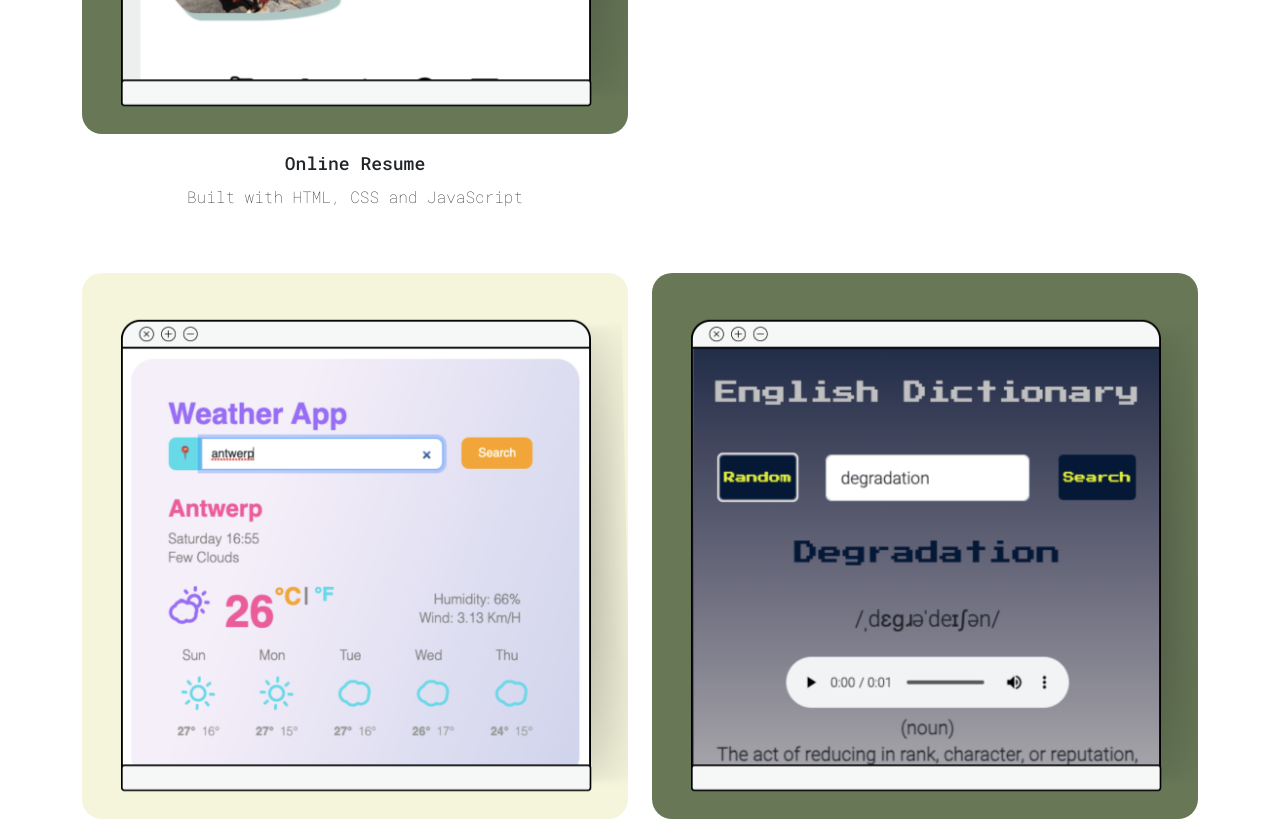
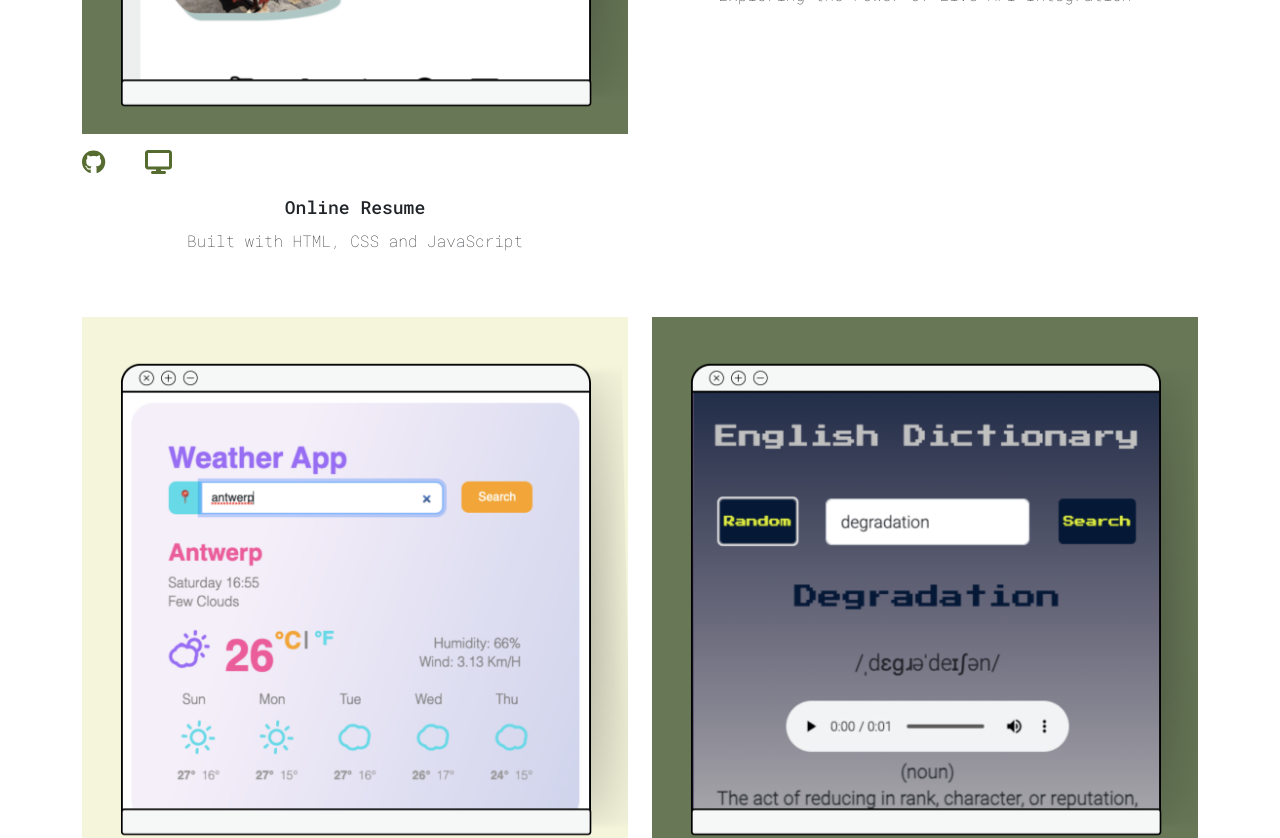
Before and after one commit to jgchoti/jgchoti.github.io, a React (Create React App) app: page / in a window 1280 px wide. Shown: the part 1160-1998 px from the top of the page. Built offline with nearby package versions, Linux system fonts and the light colour scheme.

Commit message:
Update ProjectShowcase.js

```diff
--- a/src/component/ProjectShowcase.js
+++ b/src/component/ProjectShowcase.js
@@ -1,26 +1,31 @@
 import React from 'react';
 import { projectData } from '../data/projectData';
+import { FontAwesomeIcon } from '@fortawesome/react-fontawesome'
+import { faGithub } from '@fortawesome/free-brands-svg-icons'
+import { faDisplay } from '@fortawesome/free-solid-svg-icons'
 
-function ProjectShowcase({ name, imageUrl, linkUrl, linkTitle, shortDescription, index }) {
+function ProjectShowcase({ name, imageUrl, linkUrl, linkTitle, shortDescription, githubUrl, index }) {
     const row = Math.floor(index / 2)
     const isOddRow = row % 2 !== 0
     const specialImageUrl = isOddRow ? projectData[index].alternate_image : imageUrl;
 
-    console.log(row)
     return (
         <div className="col-md-6 mb-5 reveal">
-            <a
-                href={linkUrl}
-                title={linkTitle}
-                target="_blank"
-                rel="noopener noreferrer"
-            >
+            <div className="project-wrapper">
                 <img
                     src={specialImageUrl}
                     alt={linkTitle}
-                    className="projects-images img-fluid"
+                    className="projects-images-show img-fluid"
                 />
-            </a>
+                <div className="overlay">
+                    <a href={githubUrl} target="_blank" rel="noopener noreferrer" className="icon" title="GitHub">
+                        <FontAwesomeIcon icon={faGithub} />
+                    </a>
+                    <a href={linkUrl} target="_blank" rel="noopener noreferrer" className="icon" title="Demo">
+                        <FontAwesomeIcon icon={faDisplay} />
+                    </a>
+                </div>
+            </div>
             <h4 className="mt-3 text-center">{name}</h4>
             <p className="text-center">{shortDescription}</p>
         </div>
```
